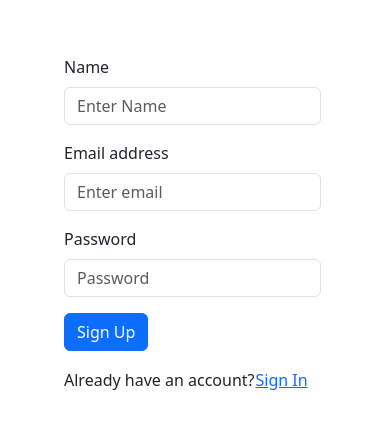
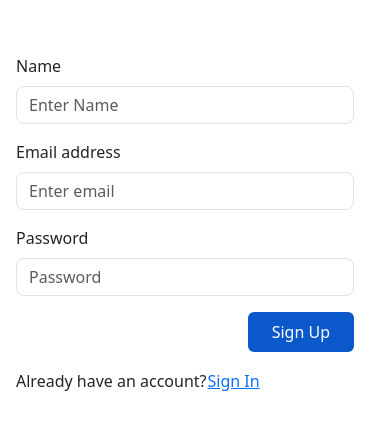
Before and after one commit to techieshubham30/TweetX, a React (Create React App) app: page /auth in a window 390 px wide. Shown: the part 190-620 px from the top of the page. Built offline with nearby package versions, Linux system fonts and the light colour scheme; no server answers.

Commit message:
style: Implement responsiveness and apply additional styles for improved UI/UX.

```diff
--- /dev/null
+++ b/src/commonStyle.css
@@ -0,0 +1,49 @@
+.auth-btn,
+.write-post {
+  background-color: #0b58ca;
+  border-style: none;
+  padding: 0.5em 1.5em 0.5em 1.5em;
+}
+
+.auth-input {
+  border-radius: 0.5rem;
+}
+
+.brand {
+  color: #0b58ca;
+}
+
+.custom-col {
+  padding-left: 4rem;
+}
+
+.auth-form {
+  width: 70%;
+}
+
+.profile-header-wrapper {
+  width: 50%;
+}
+
+.user-page-container {
+  width: 40%;
+}
+
+@media (max-width: 576px) {
+  .custom-col {
+    padding-left: 1rem;
+  }
+
+  .auth-form {
+    width: 100%;
+  }
+
+  .profile-header-wrapper {
+    width: 100%;
+  }
+
+  .user-page-container {
+    width: 100%;
+    padding: 0 1rem 0 1rem;
+  }
+}
--- a/src/component/Followers.jsx
+++ b/src/component/Followers.jsx
@@ -51,7 +51,6 @@ const Followers = () => {
 
   return (
     <div>
-      <h2>Followers</h2>
       {users.map((follower) => (
         <UserItem
           key={follower.userId}
--- a/src/component/Following.jsx
+++ b/src/component/Following.jsx
@@ -51,7 +51,6 @@ const Following = () => {
 
   return (
     <div>
-      <h2>Following</h2>
       {users.map((following) => (
         <UserItem
           key={following.userId}
--- a/src/component/NavBar.jsx
+++ b/src/component/NavBar.jsx
@@ -2,6 +2,7 @@ import { Nav, Navbar, Button } from "react-bootstrap";
 import { Link } from "react-router-dom";
 import { useContext } from "react";
 import { FirebaseContext } from "../context/Firebase";
+import ".././commonStyle.css";
 
 const Navigation = () => {
   const { logout } = useContext(FirebaseContext);
@@ -11,12 +12,19 @@ const Navigation = () => {
     alert("User logged out");
   };
   return (
-    <Navbar bg="light" expand="lg">
-      <Navbar.Brand as={Link} to="/">
+    <Navbar
+      bg="light"
+      expand="lg"
+      style={{ padding: "1rem", marginBottom: "4rem" }}
+    >
+      <Navbar.Brand as={Link} to="/" className="brand">
         Tweetx
       </Navbar.Brand>
       <Navbar.Toggle aria-controls="basic-navbar-nav" />
-      <Navbar.Collapse id="basic-navbar-nav">
+      <Navbar.Collapse
+        id="basic-navbar-nav"
+        className="d-flex justify-content-between"
+      >
         <Nav className="mr-auto">
           {" "}
           <Nav.Link as={Link} to="feed">
@@ -29,11 +37,18 @@ const Navigation = () => {
             Profile
           </Nav.Link>
         </Nav>
-        <Nav className="ml-auto">
-          <Button variant="outline-secondary" onClick={handleLogout}>
-            Logout
-          </Button>
-        </Nav>
+        <Button
+          variant="outline-secondary"
+          onClick={handleLogout}
+          style={{
+            marginRight: "1rem",
+            backgroundColor: "#0b58ca",
+            color: "white",
+            borderRadius: "none",
+          }}
+        >
+          Logout
+        </Button>
       </Navbar.Collapse>
     </Navbar>
   );
--- a/src/component/ProfileHeader.jsx
+++ b/src/component/ProfileHeader.jsx
@@ -21,9 +21,10 @@ const ProfileHeader = () => {
   console.log(userProfileData);
 
   return (
-    <div>
+    <div className="profile-header-wrapper">
       {userProfileData && (
         <>
+          <div className="d-flex align-items-center gap-5">
             <Image
               src={
                 userProfileData.profilePic ||
@@ -31,13 +32,20 @@ const ProfileHeader = () => {
               }
               alt="Profile Avatar"
               roundedCircle
-            style={{ width: "100px", height: "100px" }}
+              style={{
+                width: "105px",
+                height: "105px",
+                border: "0.3px solid gray",
+              }}
             />
+            <div className="d-flex flex-column">
               <h1>{userProfileData.userName}</h1>
-          <div>
+              <div className="d-flex gap-3">
                 <p>Posts: {userProfileData.posts.length}</p>
                 <p>Followers: {userProfileData.followers.length}</p>
                 <p>Following: {userProfileData.following.length}</p>
+              </div>
+            </div>
           </div>
 
           {isCurrentUserProfile && (
--- a/src/component/UserItem.jsx
+++ b/src/component/UserItem.jsx
@@ -17,23 +17,40 @@ const UserItem = ({ user, onFollowClick }) => {
   console.log(user);
 
   return (
-    <Card style={{ width: "18rem", marginBottom: "20px" }}>
+    <Card style={{ marginBottom: "20px", padding: "1rem" }}>
+      <div
+        className="d-flex gap-5 align-items-center  "
+        style={{ justifyContent: "space-between" }}
+      >
+        <div className="d-flex justify-content-space-between align-items-center gap-3">
           <Card.Img
             variant="top"
             src={user.profilePic}
             alt="User Avatar"
             className="rounded-circle"
-        style={{ width: "100px", height: "100px" }}
+            style={{
+              width: "100px",
+              height: "100px",
+              border: "0.5px solid gray",
+            }}
           />
+
+          <Card.Title>{user.userName}</Card.Title>
+        </div>
+
+        <div>
+          <Button onClick={() => onFollowClick(user)}>
+            {isFollowing ? "Unfollow" : "Follow"}
+          </Button>
+        </div>
+      </div>
+
       <Card.Body>
-        <Card.Title>{user.userName}</Card.Title>
+        <div style={{ display: "flex" }}></div>
         <Card.Text>
           Followers: {user.followers.length} | Following:{" "}
           {user.following.length}
         </Card.Text>
-        <Button onClick={() => onFollowClick(user)}>
-          {isFollowing ? "Unfollow" : "Follow"}
-        </Button>
       </Card.Body>
     </Card>
   );
--- a/src/component/UserPosts.jsx
+++ b/src/component/UserPosts.jsx
@@ -65,8 +65,7 @@ const UserPosts = ({ userPosts, showAllPosts }) => {
   return (
     <Container>
       <Row className="mt-4">
-        <Col md={{ span: 6, offset: 3 }}>
-          <h2>{showAllPosts ? "All Posts" : "Your Posts"}</h2>
+        <Col md={{ span: 6 }} style={{ width: "100%" }}>
           {filteredPosts.length === 0 ? (
             <p>
               No posts yet.{" "}
@@ -74,10 +73,17 @@ const UserPosts = ({ userPosts, showAllPosts }) => {
             </p>
           ) : (
             filteredPosts.map((post) => (
-              <Card key={post.postId} className="mb-3">
+              <Card
+                key={post.postId}
+                className="mb-3"
+                style={{ width: "100%" }}
+              >
                 <Card.Body>
-                  <Row>
-                    <Col>
+                  <Col>
+                    <div
+                      className="d-flex justify-content-space-between align-items-center gap-3"
+                      style={{ marginBottom: "0.5rem" }}
+                    >
                       <img
                         src={userProfileData.profilePic}
                         alt="Profile Pic"
@@ -87,11 +93,12 @@ const UserPosts = ({ userPosts, showAllPosts }) => {
                           borderRadius: "50%",
                         }}
                       />
-                    </Col>
-                    <Col>
-                      <Card.Text>{post.text}</Card.Text>
-                    </Col>
-                  </Row>
+                      <Card.Title>{userProfileData.userName}</Card.Title>
+                    </div>
+                  </Col>
+                  <Col>
+                    <Card.Text>{post.text}</Card.Text>
+                  </Col>
                 </Card.Body>
               </Card>
             ))
--- a/src/pages/AuthPage/Auth.jsx
+++ b/src/pages/AuthPage/Auth.jsx
@@ -2,6 +2,7 @@ import { useContext, useState } from "react";
 import { Container, Row, Col, Form, Button } from "react-bootstrap";
 import { FirebaseContext } from "../../context/Firebase";
 import { useNavigate } from "react-router-dom";
+import "../.././commonStyle.css";
 
 const Auth = () => {
   const [email, setEmail] = useState("");
@@ -40,13 +41,8 @@ const Auth = () => {
   return (
     <Container fluid className="d-flex align-items-center min-vh-100">
       <Row className="w-100">
-        {/* Left side - Signup/Login Form */}
-        <Col
-          md={6}
-          className="d-flex align-items-center"
-          style={{ paddingLeft: "4rem" }}
-        >
-          <Form onSubmit={handleSubmit}>
+        <Col md={6} className="d-flex align-items-center custom-col">
+          <Form onSubmit={handleSubmit} className="auth-form">
             {isSignup && (
               <Form.Group className="mb-3" controlId="formBasicName">
                 <Form.Label>Name</Form.Label>
@@ -55,6 +51,7 @@ const Auth = () => {
                   placeholder="Enter Name"
                   value={name}
                   onChange={(e) => setName(e.target.value)}
+                  className="auth-input"
                 />
               </Form.Group>
             )}
@@ -65,6 +62,7 @@ const Auth = () => {
                 placeholder="Enter email"
                 value={email}
                 onChange={(e) => setEmail(e.target.value)}
+                className="auth-input"
               />
             </Form.Group>
 
@@ -75,17 +73,20 @@ const Auth = () => {
                 placeholder="Password"
                 value={password}
                 onChange={(e) => setPassword(e.target.value)}
+                className="auth-input"
               />
             </Form.Group>
 
-            <Button variant="primary" type="submit">
-              {isSignup ? "Sign Up" : "Sign In"}
-            </Button>
+            <div className="d-flex justify-content-end">
+              <Button variant="primary" type="submit" className="auth-btn ">
+                {isSignup ? "Sign Up" : "Sign In"}
+              </Button>
+            </div>
             <p className="mt-3 d-flex align-items-center">
               {isSignup
                 ? "Already have an account? "
                 : "Don't have an account? "}
-              <Button variant="link" className="p-0" onClick={toggleAuthMode}>
+              <Button variant="link" className="p-0 " onClick={toggleAuthMode}>
                 {isSignup ? "Sign In" : "Sign Up"}
               </Button>
             </p>
--- a/src/pages/FeedPage/Feed.jsx
+++ b/src/pages/FeedPage/Feed.jsx
@@ -72,6 +72,7 @@ import PostForm from "../../component/PostForm";
 import { fetchUserPosts } from "../../utils/fetchUserPosts";
 import UserPosts from "../../component/UserPosts";
 import { fetchFollowedUsersPosts } from "../../utils/fetchFollowedUsersPosts";
+import "../../commonStyle.css";
 
 const Feed = () => {
   const { firestore, userProfileData } = useContext(FirebaseContext);
@@ -103,8 +104,11 @@ const Feed = () => {
     <Container>
       <Row className="mt-4">
         <Col md={{ span: 6, offset: 3 }}>
-          <h2>Your Feed</h2>
-          <Button variant="primary" onClick={handleShowModal}>
+          <Button
+            variant="primary"
+            onClick={handleShowModal}
+            className="write-post"
+          >
             Write
           </Button>
 
--- a/src/pages/ProfilePage/Profile.jsx
+++ b/src/pages/ProfilePage/Profile.jsx
@@ -8,6 +8,7 @@ import Following from "../../component/Following";
 import UserPosts from "../../component/UserPosts";
 import { fetchUserPosts } from "../../utils/fetchUserPosts";
 import { FirebaseContext } from "../../context/Firebase";
+import "../.././commonStyle.css";
 
 const Profile = () => {
   const [activeTab, setActiveTab] = useState("followers");
@@ -28,7 +29,7 @@ const Profile = () => {
   }, [firestore, userProfileData]);
 
   return (
-    <div>
+    <div className=" d-flex align-items-center flex-column">
       <ProfileHeader />
       <Tabs
         id="profileTabs"
```
Also changed, not shown: src/pages/UserPage/User.jsx (+3 -129 lines), public/assets/images/authImage2.svg (added). Lines whose indentation alone changed are shown as unchanged.
